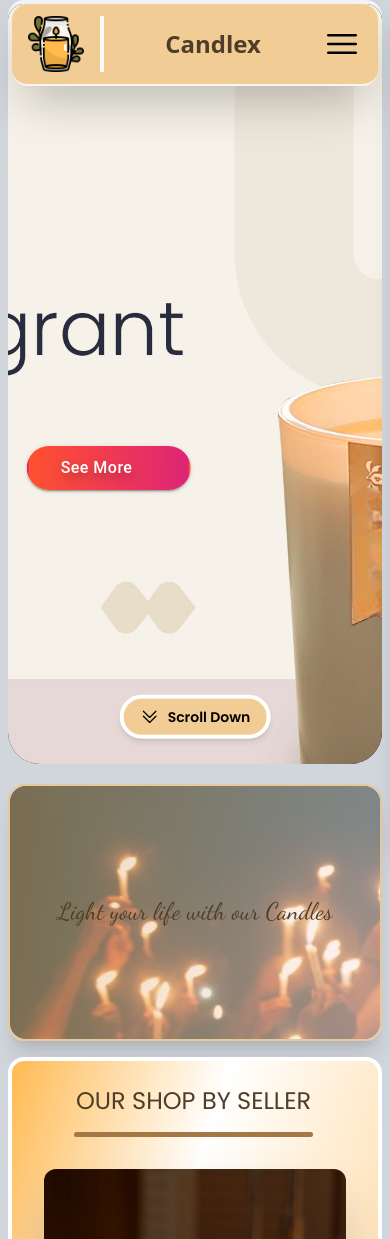
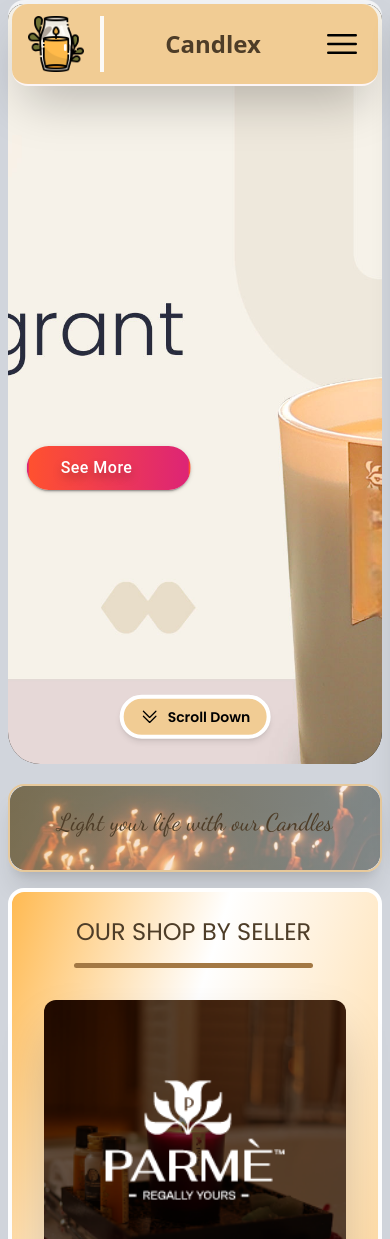
Before and after one commit to AMDHAAROON/Candlex.io, a React (Vite) app: page / in a window 390 px wide. Shown: the top 1239 px of the page. Built offline with nearby package versions, Linux system fonts and the light colour scheme; some icons are missing; a web font is replaced by a local one.

Commit message:
Refactor : implemented responsiveness in mobile view

```diff
--- a/src/Components/banner.jsx
+++ b/src/Components/banner.jsx
@@ -2,18 +2,18 @@ import { useInView } from "react-intersection-observer";
 
 const BannerSection = () => {
   const { ref, inView } = useInView({
-    threshold: 0.3, // section is considered visible when 30% is in view
+    threshold: 0.8, // section is considered visible when 30% is in view
     triggerOnce: false,
   });
 
   return (
     <section className="pb-4" ref={ref} id="banner">
-      <div className="relative w-full rounded-2xl border-2 border-[#e7c99b] overflow-hidden  shadow-xl">
+      <div className="relative w-full rounded-2xl border-2 border-[#e7c99b] overflow-hidden shadow-xl">
         {/* Banner Image */}
         <img
           src="Assets/banner.jpg"
           alt="Banner"
-          className="w-full h-[30vh] object-cover object-left rounded-2xl"
+          className="w-full h-[10vh] sm:h-[50vh] md:h-[30vh] object-cover object-left rounded-2xl"
         />
 
         {/* Gradient Overlay */}
@@ -25,11 +25,13 @@ const BannerSection = () => {
 
         {/* Text */}
         <div
-          className={`absolute inset-0 flex items-center justify-center z-10 transition-opacity duration-2000 ${
-            inView ? "opacity-100" : "opacity-0"
-          }`}
+       className={`absolute inset-0 flex flex-col justify-center z-10 transition-opacity duration-2000 ${
+            inView ? "opacity-100" : "opacity-0"}
+
+     pt-[10%] pb-[15%] md:pt-[8%] md:pb-[10%]`}
+
         >
-          <h1 className="text-center text-2xl md:text-6xl sm:text-5xl text-[#4E3D28] font-cursive   px-4">
+          <h1 className="text-center text-2xl sm:text-4xl md:text-6xl text-[#4E3D28] font-cursive px-4">
             Light your life with our Candles
           </h1>
         </div>
```
